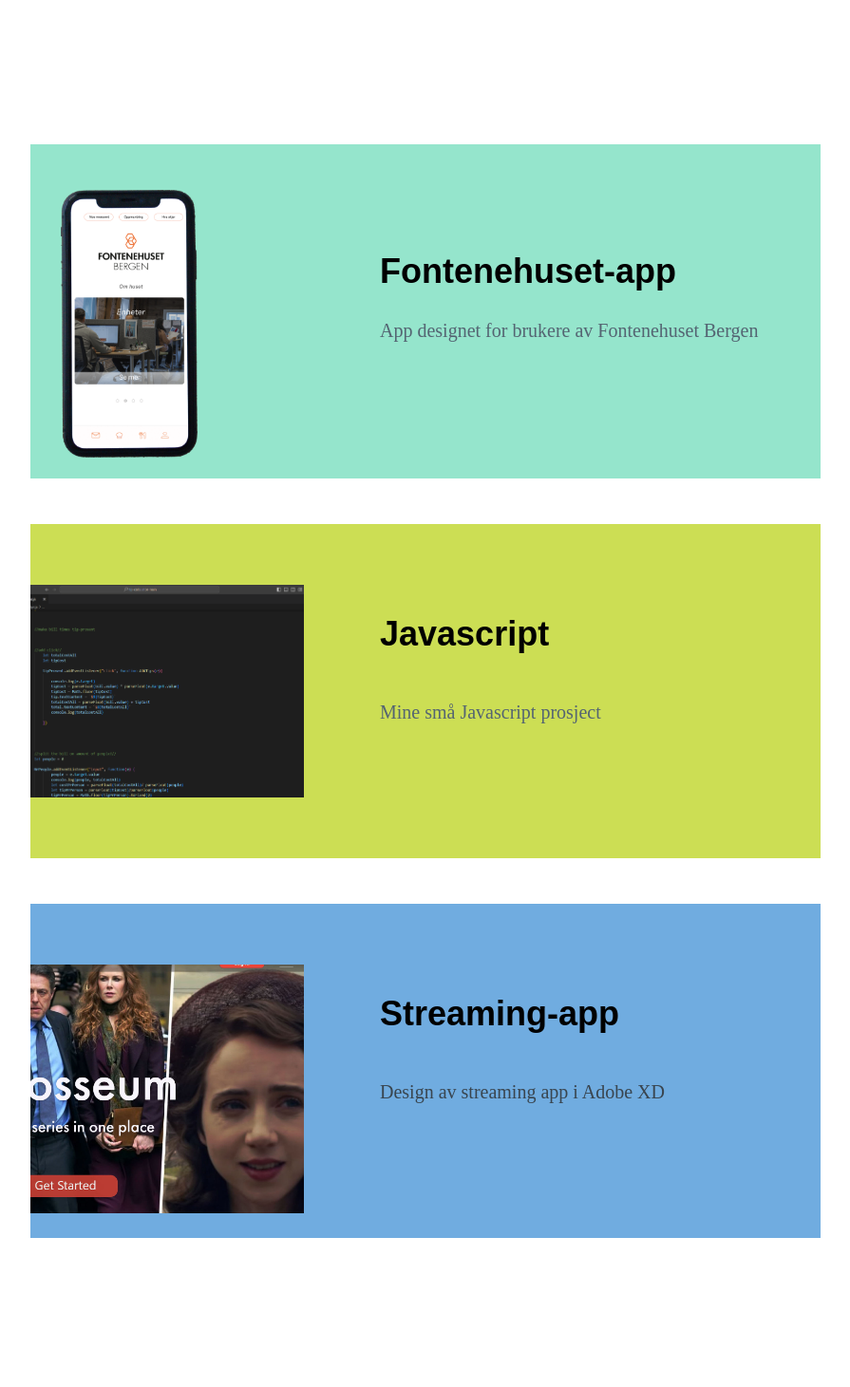
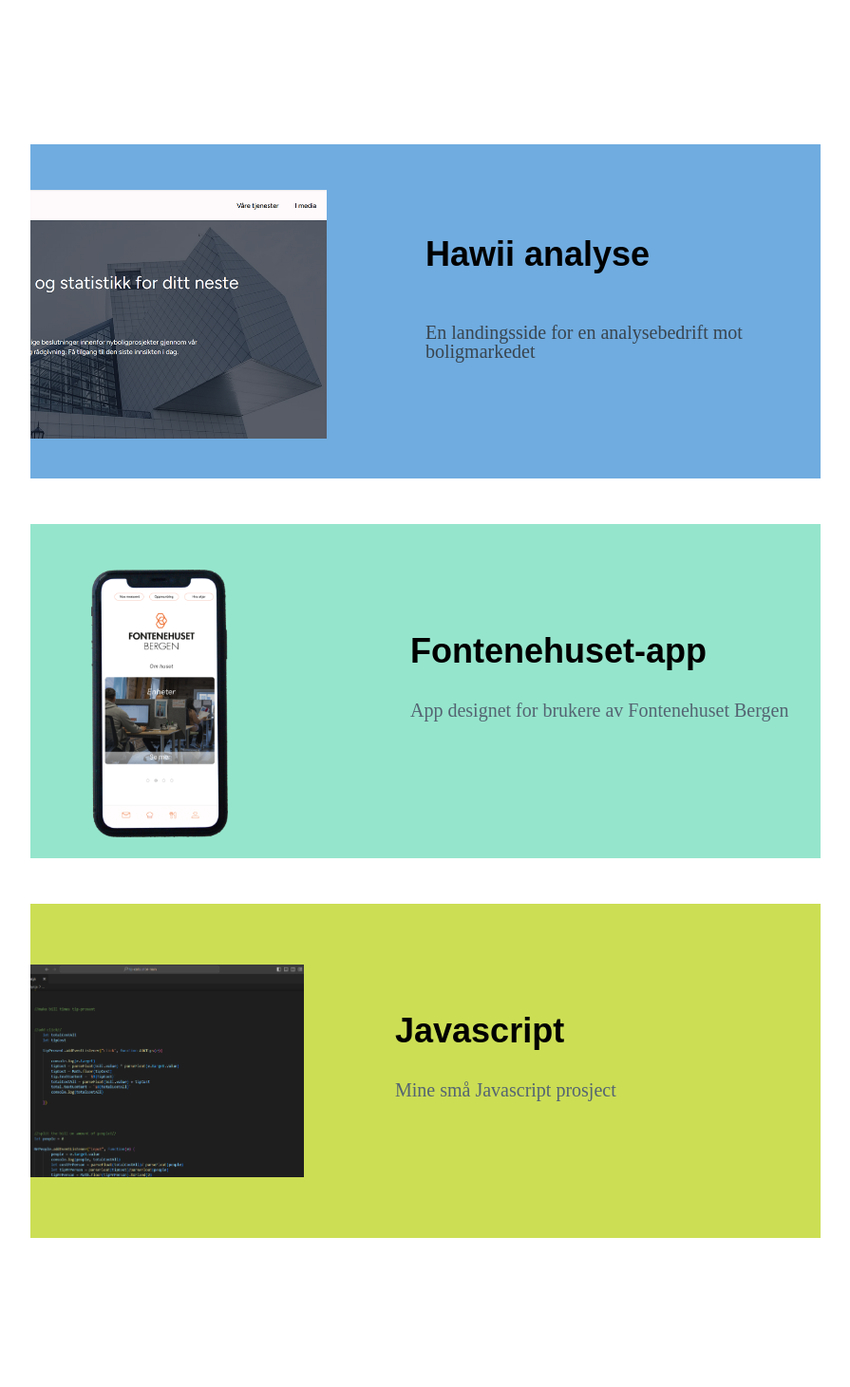
Before and after one commit to AndyKodehode/Portefolie-2023, a React (Create React App) app: page / in a window 1280 px wide. Shown: the part 1240-2701 px from the top of the page at 95% size, without its empty margins (192-1087 px from the left). Built offline with nearby package versions, Linux system fonts and the light colour scheme.

Commit message:
front-edit

```diff
--- a/src/App.js
+++ b/src/App.js
@@ -11,6 +11,7 @@
 import { IdfKurs } from './Pages/IDFbevis';
 import { CV } from './Pages/CV';
 import { Kodeloftet } from './Pages/Projects';
+import { Hawii } from './Pages/Projects';
 
 
 function App() {
@@ -30,6 +31,7 @@
         <Route path="IDFkurs" element={<IdfKurs/>} />
         <Route path="CV" element= {<CV/>} />
         <Route path="Kodeloftet" element= {<Kodeloftet/>} />
+        <Route path="Hawii" element= {<Hawii/>} />
 
       </Routes>
 
--- a/src/Components/projectframe.js
+++ b/src/Components/projectframe.js
@@ -15,24 +15,74 @@
 
 
 
+
 export const Prosjectframes = (()=>{
 
 return(
 <FrameFlexDiv>
+
+<Link to='/Hawii' style={{textDecoration: 'none', color: 'inherit'}}>
+    <Frame   style={{
+      backgroundColor: '#70ACE0'
+    }}>
+
+
+          <H2div
+              style={{
+              gridColumnStart: 3,
+              gridRowStart:1,
+              gridRowEnd: 1,
+              marginLeft: '0rem',
+              marginRight: '3rem',
+              }}>
+            <H2>Hawii analyse</H2>
+          </H2div>
+
+          <H3div style={{
+              gridColumnStart: 3,
+              gridRowStart:2,
+              gridRowEnd: 4,
+              marginLeft: '0rem',
+              marginRight: '3rem'}}>
+              <H3
+              style={{color:'#39454F'
+           }}
+              >
+                En landingsside for en analysebedrift mot boligmarkedet
+              </H3>
+          </H3div>
+
+
+          <div
+
+          style={{
+            gridColumnStart: 1,
+            gridColumnEnd: 3,
+            gridRowStart:1,
+            gridRowEnd: 4,
+            marginRight: '6.5rem'
+
+              }}>
+
+
+              <FrameImgThree style={{width:'100%', marginTop:'3rem',  height: '90%'}} src={process.env.PUBLIC_URL+"/Img/Hawii-kuttet.png" }alt="next"/>
+          </div>
+        </Frame>
+      </Link>
 
     <Link to='/Fontenehus' style={{textDecoration: 'none', color: 'inherit'}}>
         <Frame   style={{
           backgroundColor: '#95E5CC'
         }}>
 
-              <FrameOneDiv>
+              <FrameOneDiv style={{marginRight: '2rem'}}>
               <H2div>
                   <H2>Fontenehuset-app</H2>
               </H2div>
 
 
 
-              <H3div>
+              <H3div >
                   <H3>
                     App designet for brukere av
                     Fontenehuset Bergen
@@ -48,7 +98,8 @@
               style={{
                 gridColumn: 1,
                 gridRowStart:1,
-                gridRowEnd: 4
+                gridRowEnd: 4,
+                marginLeft: '2rem'
                 }}
               >
                   <FrameImgOne src={process.env.PUBLIC_URL+"/Img/mobil kopi.png" }alt="trying to figure this out"/>
@@ -64,7 +115,7 @@
         <Frame   style={{
           backgroundColor: '#CCDE54'
         }}>
-
+             <FrameOneDiv style={{marginLeft: '1rem'}}>
               <H2div>
                 <H2>Javascript</H2>
               </H2div>
@@ -76,6 +127,7 @@
                     Mine små Javascript prosject
                   </H3>
               </H3div>
+              </FrameOneDiv>
 
 
 
@@ -85,7 +137,8 @@
               style={{
                 gridColumn: 1,
                 gridRowStart:1,
-                gridRowEnd: 4
+                gridRowEnd: 4,
+
                   }}>
 
 
@@ -97,38 +150,7 @@
     </Link>
 
 
-    <Link to='/StreamingApp' style={{textDecoration: 'none', color: 'inherit'}}>
-    <Frame   style={{
-      backgroundColor: '#70ACE0'
-    }}>
 
-
-          <H2div>
-            <H2>Streaming-app</H2>
-          </H2div>
-
-          <H3div>
-              <H3
-              style={{color:'#39454F'}}
-              >
-                Design av streaming app i Adobe XD
-              </H3>
-          </H3div>
-
-
-          <div
-
-          style={{
-            gridColumn: 1,
-            gridRowStart:1,
-            gridRowEnd: 4
-              }}>
-
-
-              <FrameImgThree src={process.env.PUBLIC_URL+"/Img/Colloseum kuttet.jpg" }alt="next"/>
-          </div>
-        </Frame>
-      </Link>
 
     </FrameFlexDiv>
 )
--- a/src/Components/styled.js
+++ b/src/Components/styled.js
@@ -1194,7 +1194,7 @@
     height: 40vh;
     background-color: #70ACE0 ;
     align-items: center;
-    margin-bottom: 10rem;
+    margin-bottom: 1rem;
     flex-direction: row;
 
 
@@ -1208,6 +1208,19 @@
 
 @media (min-width: 700px){
 width: 35%;
+height: 100%;
+margin-top: 10rem;
+
+
+}`
+
+export const HawiiImgDiv = styled.div`
+
+width: 70%;
+margin-top: 3rem;
+
+@media (min-width: 700px){
+width: 45%;
 height: 100%;
 margin-top: 10rem;
 
@@ -1361,7 +1374,8 @@
 @media (min-width: 700px){
   width: 24vw;
   margin-bottom: 3rem;
-  font-size: 16px
+  font-size: 16px;
+  margin-top: 3rem;
 }
 
 @media(min-width: 1100px){
@@ -1376,3 +1390,15 @@
 }
 
 `
+
+export const ProdImgDivOne = styled.div`
+
+
+@media (min-width: 700px){
+            grid-column-start: 1;
+            grid-column-end: 3;
+            grid-row-start:1;
+            grid-row-end: 4;
+            margin-right: '7rem'}
+
+`
--- a/src/Pages/Projects.js
+++ b/src/Pages/Projects.js
@@ -17,6 +17,7 @@
 import { PimgDiv } from "../Components/styled"
 import { PfonteneImgDiv } from "../Components/styled"
 import { ProjectHeaderP, KodeLimg, ProjectP } from "../Components/styled"
+import { HawiiImgDiv } from "../Components/styled"
 
 // import { Carousel } from "../Components/carousel"
 
@@ -92,13 +93,13 @@
               link: 'https://github.com/AndyKodehode/drum-machine'
             },
 
-            {
-              id: 54,
-              header:'The good Reminder',
-              tekst:'En app som jeg jobber med akkurat nå. Jeg tok "build a mobile app with firebase" kurset på Scrimba og tenkte jeg ville prøve å lage en egen app, både for det ideen er god og for å lære mer om firbase.',
-              bilde: process.env.PUBLIC_URL + "/Img/TheGoodReminder2.png",
-              link: 'https://the-good-reminder.netlify.app/'
-            }
+            // {
+            //   id: 54,
+            //   header:'The good Reminder',
+            //   tekst:'En app som jeg jobber med akkurat nå. Jeg tok "build a mobile app with firebase" kurset på Scrimba og tenkte jeg ville prøve å lage en egen app, både for det ideen er god og for å lære mer om firbase.',
+            //   bilde: process.env.PUBLIC_URL + "/Img/TheGoodReminder2.png",
+            //   link: 'https://the-good-reminder.netlify.app/'
+            // }
 
 
 
@@ -163,6 +164,35 @@
 
 
   }
+]
+
+const HawiiData = [
+
+  {
+    id:'81',
+    header:'Design',
+    tekst:'Jeg har gjort mest design på siden da det er hva jeg føler meg mest kompetent med. Dette innebar å gjøre flere utkast til løsninger på problemer vi møtte på, men også gi tilbakemeldinger underveis til utviklere om hvordan ting så ut og løsninger for å få et bedre resultat.',
+    bilde:process.env.PUBLIC_URL +  "/Img/Hawii-Figma.png",
+  },
+  {
+    id:'82',
+    header:'Utfordringer',
+    tekst:'I denne seksjonen handlet det om å få inn både tekst, bilde og listeelementer uten at det ble for rotete. Vi prøvde med både ramme og på høykant uten at det føltes riktig, vi endte opp med en løsning hvor man kan se både tekst og bilde med en gang, uten å måtte scrolle, samtidig som det er nok luft til at det ikke føles tettpakket. Det skal være en seksjon hvor du kan se en kort oversikt over hvilke analyseverktøy som er tilgjengelige.',
+    bilde:process.env.PUBLIC_URL + "/Img/Hawii-tjenester.png",
+  },
+  {
+    id:'83',
+    header:'Om oss',
+    tekst:'Vi jobbet en del med å få “om oss” seksjonen til å fungere, jeg føler balansen mellom bildet og tekst er riktig nå og at den ble bra med social proof.',
+    bilde:process.env.PUBLIC_URL + "/Img/Hawii-om oss.png",
+  },
+
+  {
+    id:'84',
+    header:'Læringspunkter',
+    tekst:'Dette prosjektet har gitt meg erfaring med å jobbe opp mot en kundes ønsker og hvordan balansere det med hva som vi mener er riktig design-messig. Hvordan et prosjekt må jobbes med i flere faser for å bli bedre, men også at det kanskje kan kutte på tid ved å planlegges og gjøre endringer i Figma vs kode. Det har gitt meg erfaring i å "forhandle" om egne løsninger og kunne gi slipp på hva jeg tenker er best hvis andre har gode argumenter. Det har lært meg at jeg ikke alltid er den som ser den rette løsningen og det kan være lurt å ha flere øyne som ser ting.',
+    bilde:process.env.PUBLIC_URL + "/Img/Hawii-Iconer.png",
+  },
 ]
 
 
@@ -409,7 +439,7 @@
        </KodeLimg>
        <div style={{display:'flex', flexDirection:'column', width: '100%'}}>
         <ProjectH2 style={{fontSize: '25px'}}>{app.header}</ProjectH2>
-        <ProjectP style={{width:'100%'}}>{app.tekst}</ProjectP>
+        <ProjectP style={{width:'100%', marginTop:'0rem'}}>{app.tekst}</ProjectP>
       </div>
 
 
@@ -431,7 +461,7 @@
                     <Link to='/StreamingApp'>
                             <BookP style={{ textAlign: 'center', width: '25vw', marginRight: '0rem'}}>Forrige prosjekt</BookP>
                           </Link>
-                    <Link to='/Fontenehus'>
+                    <Link to='/Hawii'>
                         <BookP style={{ textAlign: 'center', width: '20vw', marginRight: '0rem'}}>Neste prosjekt</BookP>
                     </Link>
               </div>
@@ -450,7 +480,7 @@
             </ProjectTop>
 
 
-            <StreamingDiv style={{marginBottom: '10rem'}}>
+             <StreamingDiv style={{marginBottom: '10rem'}}>
               {KodeLoftData}
               <video style={{width: '100%'}} src= {process.env.PUBLIC_URL + "/Img/Kodeloftet_logo.mp4"} controls />
              </StreamingDiv>
@@ -458,3 +488,58 @@
         </LearningFlexDiv>
   )
 })
+
+
+export const Hawii= (()=>{
+
+
+const HawiiD = HawiiData.map(app =>
+
+  <div key={app.id} style={{marginBottom: '10rem'}} >
+      <ProjectH2 style={{fontSize: '25px'}}>{app.header}</ProjectH2>
+      <ProjectImg  style={{ boxShadow: '1px 2px 9px #F4AAB9'}}src={app.bilde}/>
+      <ProjectP style={{width:'50%'}}>{app.tekst}</ProjectP>
+  </div>
+
+)
+
+return(
+  <LearningFlexDiv>
+          <NavStyled  style={{backgroundColor:'#70ACE0', justifyContent: 'right', height:'5rem'}}>
+              <ProjectNavText>
+              <div>
+                  <Link  style={{textDecoration: 'none', color: 'inherit'}}  to='/'>
+                    <BookP style={{ textAlign: 'center', width: '15vw', marginRight: '1rem', justifySelf: 'left'}}>Hjem</BookP>
+                  </Link>
+              </div>
+
+              <div style={{display:'flex', flexDirection:'row', marginRight: '1rem'}}>
+                  <Link to='/Kodeloftet'>
+                          <BookP style={{ textAlign: 'center', width: '25vw', marginRight: '0rem'}}>Forrige prosjekt</BookP>
+                        </Link>
+                  <Link to='/Fontenehus'>
+                      <BookP style={{ textAlign: 'center', width: '20vw', marginRight: '0rem'}}>Neste prosjekt</BookP>
+                  </Link>
+            </div>
+            </ProjectNavText>
+          </NavStyled>
+
+          <ProjectTop style={{height: '50vh'}} >
+
+          <div style={{ display:'flex', flexDirection: 'column'}}>
+                  <LH1 style={{color:'white', marginLeft: '1rem'}}>Hawii</LH1>
+                <BookP style={{marginLeft: '1.2rem'}}> Et prosjekt for Kodeverket som jeg har vært i praksis hos, vi skulle lage en landingsside for Hawii analyse, et selskap som analyserer boligmarkedet og leverer tjenester for nybyggere.
+</BookP>
+          </div>
+              <HawiiImgDiv style={{display:'flex', alignItems:'center', justifyContent:'center'}}>
+                  <LImg style={{width:'100%'}} src={process.env.PUBLIC_URL + "/Img/Hawii-front.png"} alt="hawii img" />
+              </HawiiImgDiv>
+          </ProjectTop>
+
+
+          <StreamingDiv style={{marginBottom: '10rem'}}>
+            {HawiiD}
+          </StreamingDiv>
+
+      </LearningFlexDiv>
+)})
```
Also changed, not shown: public/Img/Hawii-Iconer.png (added), public/Img/Hawii-kuttet.png (added).
